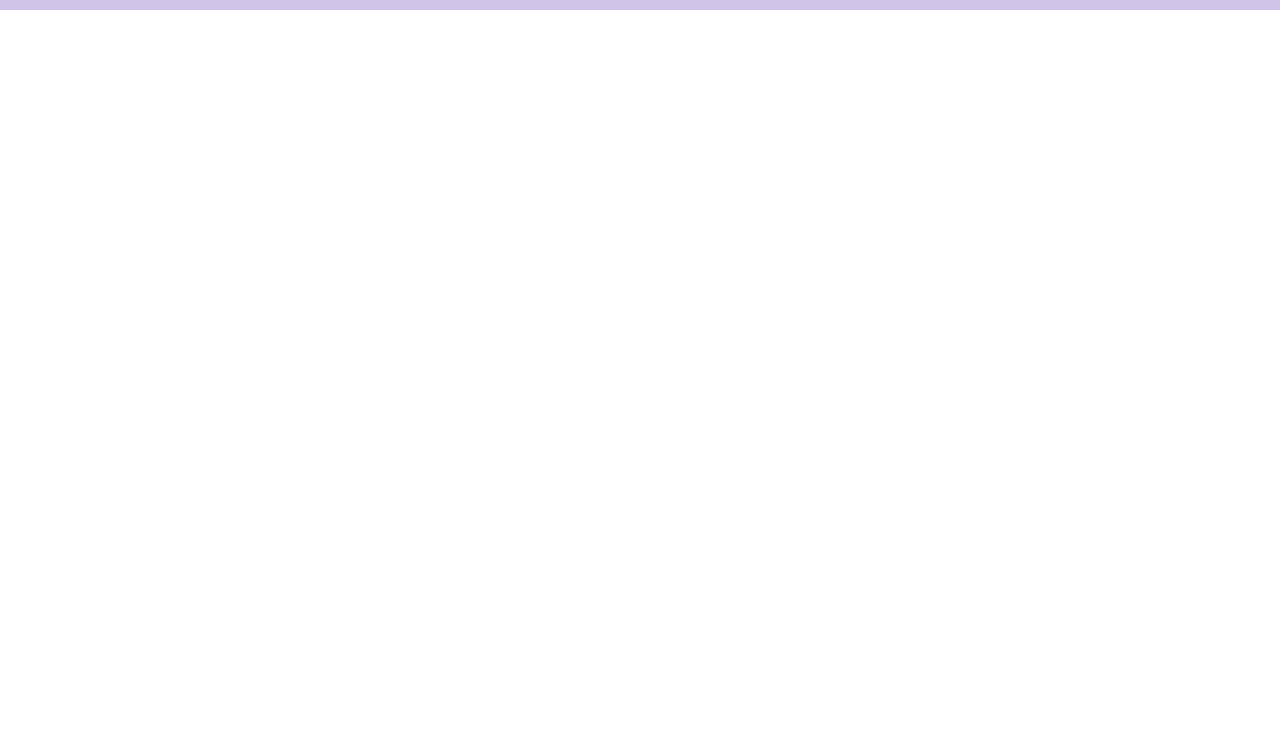
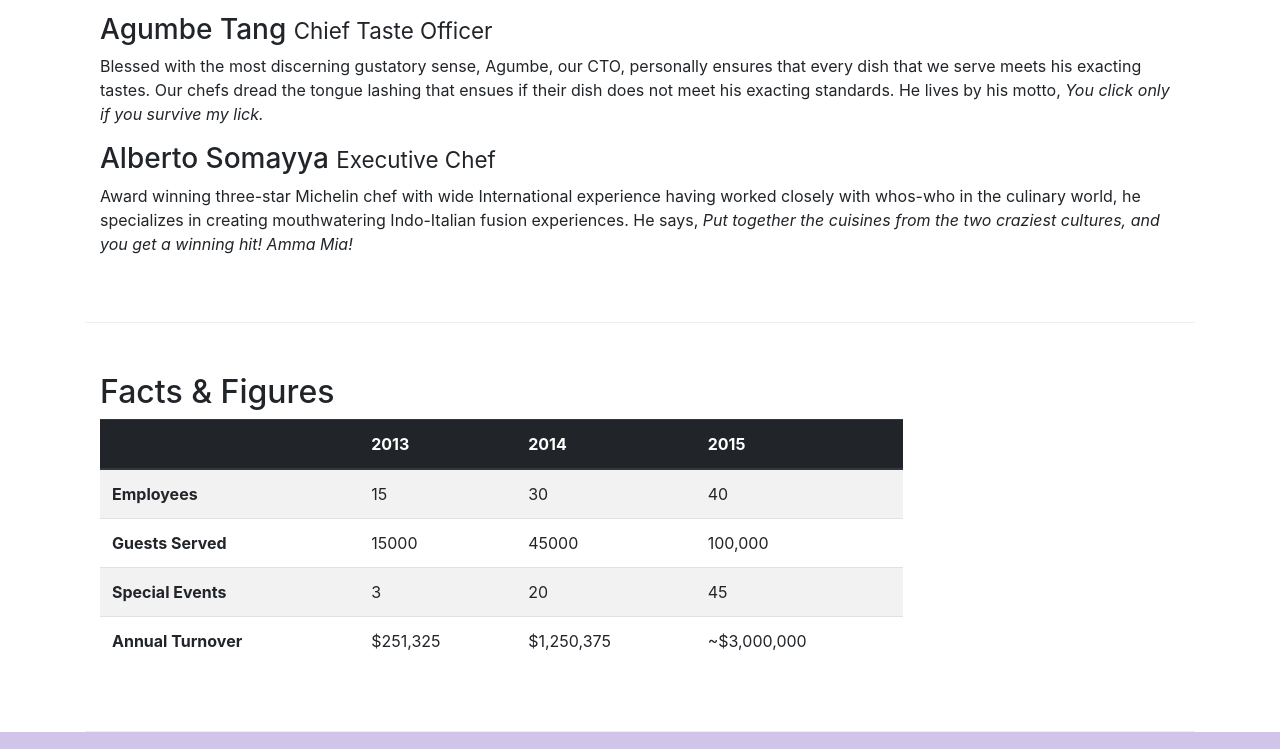
Before and after one commit to h8rsha/conFusion-website, a website: page aboutus.html in a window 1280 px wide. Shown: the part 1565-2314 px from the top of the page. Before the commit the page ends 1575 px from the top, so only its background shows below. Drawn offline with nearby package versions, Linux system fonts and the light colour scheme.

Commit message:
Tables and Cards

```diff
--- a/aboutus.html
+++ b/aboutus.html
@@ -62,7 +62,7 @@
             <li class="breadcrumb-item"><a href="./index.html">Home</a></li>
             <li class="breadcrumb-item active">About Us</li>
         </ol>
-        <div class="row">
+        <div class="row row-content">
             <!-- Task 2-->
             <div class="col-12">
                <h3>About Us</h3>
@@ -70,19 +70,23 @@
             </div>
         </div>
 
-        <div class="row">
+        <div class="row row-content">
             <!-- Task 2-->
-            <div class="col-12 col-sm-6">
+            <div class="col-sm-6">
                 <h2>Our History</h2>
                 <p>Started in 2010, Ristorante con Fusion quickly established itself as a culinary icon par excellence in Hong Kong. With its unique brand of world fusion cuisine that can be found nowhere else, it enjoys patronage from the A-list clientele in Hong Kong.  Featuring four of the best three-star Michelin chefs in the world, you never know what will arrive on your plate the next time you visit us.</p>
                 <p>The restaurant traces its humble beginnings to <em>The Frying Pan</em>, a successful chain started by our CEO, Mr. Peter Pan, that featured for the first time the world's best cuisines in a pan.</p>
             </div>
-            <div class="col-12 col-sm-6">
+            <div class="col-12 col-sm">
+                <div class="card">
+                    <h3 class="card-header bg-primary text-white">Facts at a glance</h3>
+                    <div class="card-body"></div>
+                </div>
             </div>
         </div>
 
 
-        <div class="row">
+        <div class="row row-content">
             <div class="col-12">
                 <h2>Corporate Leadership</h2>
                 <h3>Peter Pan <small>Chief Epicurious Officer</small></h3>
@@ -97,6 +101,52 @@
                 <h3>Alberto Somayya <small>Executive Chef</small></h3>
                 <!-- Task 3-->
                 <p class="d-none d-sm-block">Award winning three-star Michelin chef with wide International experience having worked closely with whos-who in the culinary world, he specializes in creating mouthwatering Indo-Italian fusion experiences. He says, <em>Put together the cuisines from the two craziest cultures, and you get a winning hit! Amma Mia!</em></p>
+            </div>
+       </div>
+
+        <div class="row row-content">
+            <div class="col-12 col-sm-9">
+                <h2>Facts &amp; Figures</h2>
+                <div class="table-responsive">
+                    <table class="table table-striped">
+                        <thead class="thead-dark">
+                            <tr>
+                                <th>&nbsp;</th>
+                                <th>2013</th>
+                                <th>2014</th>
+                                <th>2015</th>
+                            </tr>
+                        </thead>
+                        <tbody>
+                            <tr>
+                                <th>Employees</th>
+                                <td>15</td>
+                                <td>30</td>
+                                <td>40</td>
+                            </tr>
+                            <tr>
+                                <th>Guests Served</th>
+                                <td>15000</td>
+                                <td>45000</td>
+                                <td>100,000</td>
+                            </tr>
+                            <tr>
+                                <th>Special Events</th>
+                                <td>3</td>
+                                <td>20</td>
+                                <td>45</td>
+                            </tr>
+                            <tr>
+                                <th>Annual Turnover</th>
+                                <td>$251,325</td>
+                                <td>$1,250,375</td>
+                                <td>~$3,000,000</td>
+                            </tr>
+                        </tbody>
+                    </table>
+                </div>
+            </div>
+             <div class="col-12 col-sm-3">
             </div>
        </div>
 
```
